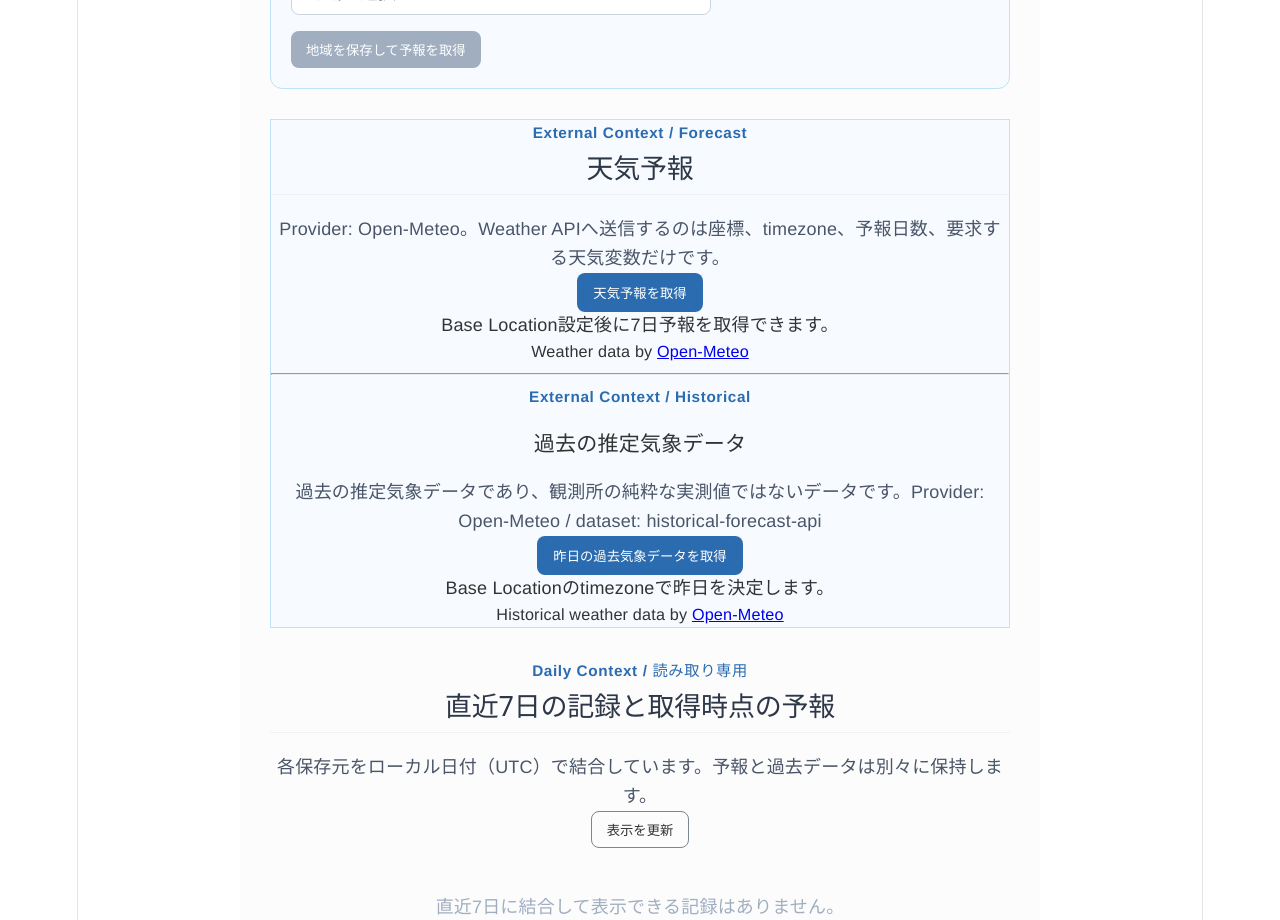
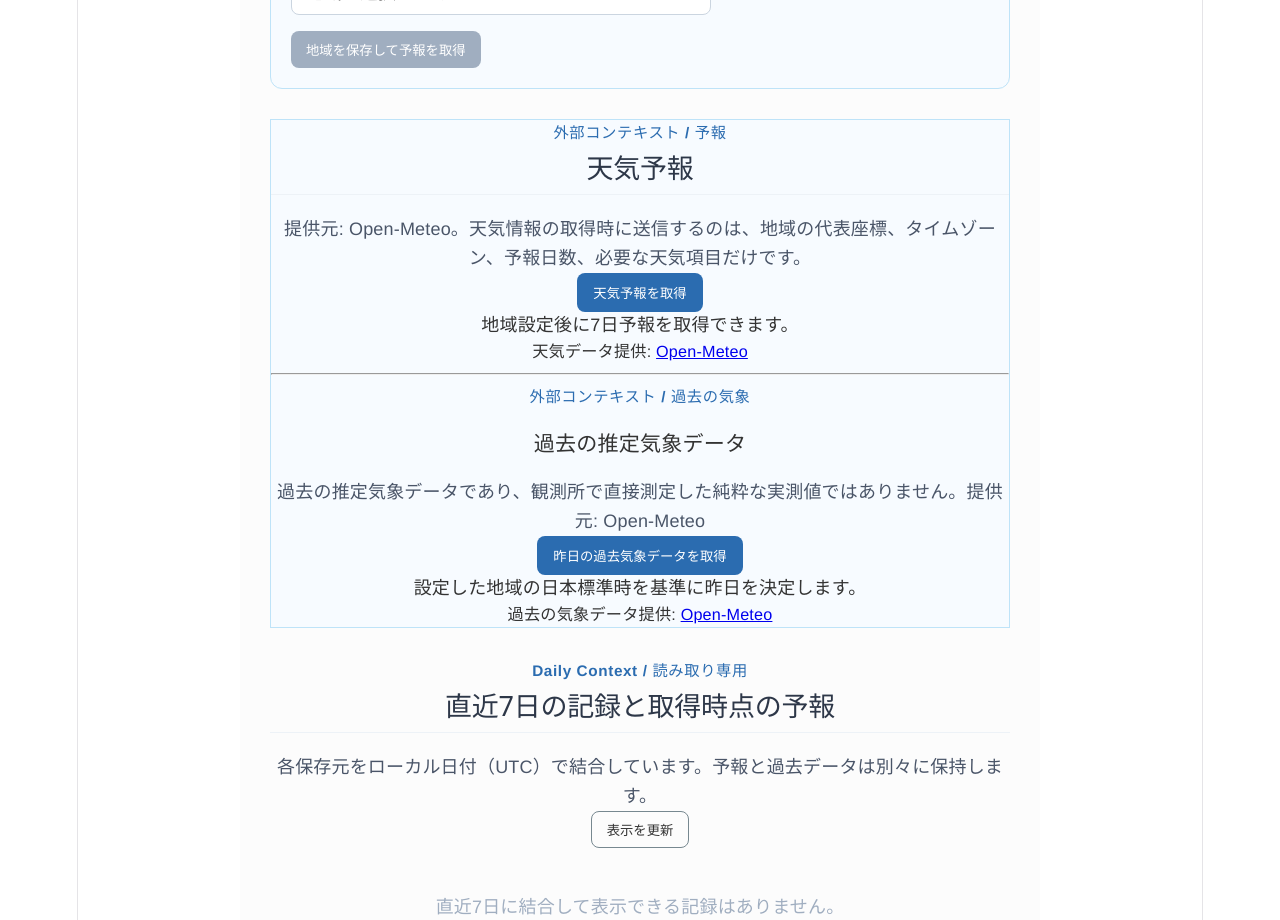
Before and after one commit to compassmaster/Compass, a React (Vite) app: page / in a window 1280 px wide. Shown: the part 1300-2220 px from the top of the page. Built offline with nearby package versions, Linux system fonts and the light colour scheme.

Commit message:
fix: localize weather forecast presentation

```diff
--- a/src/features/external-context/location/services/japaneseRegionOptions.ts
+++ b/src/features/external-context/location/services/japaneseRegionOptions.ts
@@ -34,6 +34,7 @@ export const JAPANESE_REGION_OPTIONS: readonly JapaneseRegionOption[] = [
   region('hiroshima', '広島市', 34.385, 132.455),
   region('takamatsu', '高松市', 34.342, 134.047),
   region('fukuoka', '福岡市', 33.59, 130.402),
+  region('sasebo', '佐世保市', 33.1799, 129.7151),
   region('kagoshima', '鹿児島市', 31.596, 130.557),
   region('naha', '那覇市', 26.212, 127.681),
 ];
--- a/src/features/external-context/weather/components/WeatherForecastPanel.tsx
+++ b/src/features/external-context/weather/components/WeatherForecastPanel.tsx
@@ -1,7 +1,7 @@
 import { useCallback, useEffect, useRef, useState } from 'react';
 import { historicalWeatherAcquisitionService, weatherForecastAcquisitionService } from '../services/compositionRoot.ts';
 import type { ObservedWeatherRecord, WeatherForecastSnapshot } from '../types/index.ts';
-import { getWeatherCodeLabel } from '../services/weatherCodeLabel.ts';
+import { getTimezoneLabel, getWeatherCodeLabel } from '../services/weatherCodeLabel.ts';
 import './WeatherForecastPanel.css';
 
 interface WeatherForecastPanelProps { readonly acquisitionRequestId?: number }
@@ -9,14 +9,14 @@ interface WeatherForecastPanelProps { readonly acquisitionRequestId?: number }
 export function WeatherForecastPanel({ acquisitionRequestId = 0 }: WeatherForecastPanelProps) {
   const inFlightRef = useRef(false);
   const [loading, setLoading] = useState(false);
-  const [message, setMessage] = useState('Base Location設定後に7日予報を取得できます。');
+  const [message, setMessage] = useState('地域設定後に7日予報を取得できます。');
   const [forecasts, setForecasts] = useState<readonly WeatherForecastSnapshot[]>(() => weatherForecastAcquisitionService.listLatest());
   const [historicalLoading,setHistoricalLoading]=useState(false);
-  const [historicalMessage,setHistoricalMessage]=useState('Base Locationのtimezoneで昨日を決定します。');
+  const [historicalMessage,setHistoricalMessage]=useState('設定した地域の日本標準時を基準に昨日を決定します。');
   const [historical,setHistorical]=useState<readonly ObservedWeatherRecord[]>(()=>historicalWeatherAcquisitionService.listLatest());
   const acquireHistorical=async()=>{ if(inFlightRef.current)return; inFlightRef.current=true; setHistoricalLoading(true); try { const result=await historicalWeatherAcquisitionService.acquirePreviousDay();
     if(result.status==='SUCCESS'){setHistoricalMessage(`${result.record.observedPeriod.localDate}を保存しました。最終取得時刻: ${new Date(result.record.source.fetchedAt).toLocaleString()}`);setHistorical(historicalWeatherAcquisitionService.listLatest());}
-    else if(result.status==='LOCATION_NOT_CONFIGURED')setHistoricalMessage('Base Locationを先に設定してください。API通信は行っていません。'); else setHistoricalMessage(`取得できませんでした: ${result.reason}`);
+    else if(result.status==='LOCATION_NOT_CONFIGURED')setHistoricalMessage('先に地域を設定してください。天気情報の取得は行っていません。'); else setHistoricalMessage(`取得できませんでした: ${result.reason}`);
   } finally {inFlightRef.current=false;setHistoricalLoading(false);} };
   const acquire = useCallback(async () => {
     if (inFlightRef.current) return;
@@ -28,7 +28,7 @@ export function WeatherForecastPanel({ acquisitionRequestId = 0 }: WeatherForeca
         const first = result.snapshots[0]?.targetPeriod.localDate; const last = result.snapshots.at(-1)?.targetPeriod.localDate;
         setMessage(`${result.snapshots.length}件を保存しました（${first}〜${last}）。最終取得: ${new Date(result.snapshots[0].source.fetchedAt).toLocaleString()}`);
         setForecasts(weatherForecastAcquisitionService.listLatest());
-      } else if (result.status === 'LOCATION_NOT_CONFIGURED') setMessage('Base Locationを先に設定してください。API通信は行っていません。');
+      } else if (result.status === 'LOCATION_NOT_CONFIGURED') setMessage('先に地域を設定してください。天気情報の取得は行っていません。');
       else setMessage(`取得できませんでした: ${result.reason}`);
     } finally { inFlightRef.current = false; setLoading(false); }
   }, []);
@@ -39,8 +39,8 @@ export function WeatherForecastPanel({ acquisitionRequestId = 0 }: WeatherForeca
     void acquire();
   }, [acquire, acquisitionRequestId]);
   return <section className="home-section weather-forecast-panel">
-    <p className="section-eyebrow">External Context / Forecast</p><h2 className="section-title">天気予報</h2>
-    <p className="home-description">Provider: Open-Meteo。Weather APIへ送信するのは座標、timezone、予報日数、要求する天気変数だけです。</p>
+    <p className="section-eyebrow">外部コンテキスト / 予報</p><h2 className="section-title">天気予報</h2>
+    <p className="home-description">提供元: Open-Meteo。天気情報の取得時に送信するのは、地域の代表座標、タイムゾーン、予報日数、必要な天気項目だけです。</p>
     <button type="button" onClick={acquire} disabled={loading}>{loading ? '取得中…' : '天気予報を取得'}</button>
     <p role="status">{message}</p>
     {forecasts.length > 0 && <div className="forecast-list">{forecasts.map((item) => <article key={item.id}>
@@ -49,12 +49,12 @@ export function WeatherForecastPanel({ acquisitionRequestId = 0 }: WeatherForeca
       <span>降水量 {format(item.forecastValues.precipitation)}</span><span>降水確率 {format(item.forecastValues.precipitationProbability)}</span>
       <span>天気 {getWeatherCodeLabel(item.forecastValues.weatherCode?.value ?? null)}</span>
     </article>)}</div>}
-    <p className="weather-attribution">Weather data by <a href="https://open-meteo.com/" target="_blank" rel="noreferrer">Open-Meteo</a></p>
-    <hr/><p className="section-eyebrow">External Context / Historical</p><h3>過去の推定気象データ</h3>
-    <p className="home-description">過去の推定気象データであり、観測所の純粋な実測値ではないデータです。Provider: Open-Meteo / dataset: historical-forecast-api</p>
+    <p className="weather-attribution">天気データ提供: <a href="https://open-meteo.com/" target="_blank" rel="noreferrer">Open-Meteo</a></p>
+    <hr/><p className="section-eyebrow">外部コンテキスト / 過去の気象</p><h3>過去の推定気象データ</h3>
+    <p className="home-description">過去の推定気象データであり、観測所で直接測定した純粋な実測値ではありません。提供元: Open-Meteo</p>
     <button type="button" onClick={acquireHistorical} disabled={historicalLoading}>{historicalLoading?'取得中…':'昨日の過去気象データを取得'}</button><p role="status">{historicalMessage}</p>
-    {historical.length>0&&<div className="forecast-list">{historical.map(item=><article key={item.id}><strong>{item.observedPeriod.localDate}</strong><span>timezone: {item.observedPeriod.timezone}</span>{item.location?.label&&<span>location: {item.location.label}</span>}<span>最低 {format(item.observedValues.dailyMinimumTemperature)}</span><span>最高 {format(item.observedValues.dailyMaximumTemperature)}</span><span>降水量 {format(item.observedValues.precipitation)}</span><span>天気 {getWeatherCodeLabel(item.observedValues.weatherCode?.value ?? null)}</span><span>{item.availability.status} / {item.source.sourceType}</span></article>)}</div>}
-    <p className="weather-attribution">Historical weather data by <a href="https://open-meteo.com/" target="_blank" rel="noreferrer">Open-Meteo</a></p>
+    {historical.length>0&&<div className="forecast-list">{historical.map(item=><article key={item.id}><strong>{item.observedPeriod.localDate}</strong><span>時刻基準: {getTimezoneLabel(item.observedPeriod.timezone)}</span>{item.location?.label&&<span>地域: {item.location.label}</span>}<span>最低 {format(item.observedValues.dailyMinimumTemperature)}</span><span>最高 {format(item.observedValues.dailyMaximumTemperature)}</span><span>降水量 {format(item.observedValues.precipitation)}</span><span>天気 {getWeatherCodeLabel(item.observedValues.weatherCode?.value ?? null)}</span></article>)}</div>}
+    <p className="weather-attribution">過去の気象データ提供: <a href="https://open-meteo.com/" target="_blank" rel="noreferrer">Open-Meteo</a></p>
   </section>;
 }
 function format(value: { readonly value: number | null; readonly unit?: string } | undefined): string { return value?.value === null || value === undefined ? '欠損' : `${value.value}${value.unit ?? ''}`; }
--- a/src/features/external-context/weather/services/weatherCodeLabel.ts
+++ b/src/features/external-context/weather/services/weatherCodeLabel.ts
@@ -13,3 +13,8 @@ export function getWeatherCodeLabel(code: number | null): string {
   };
   return labels[code] ?? `不明な天気（コード: ${code}）`;
 }
+
+/** IANA timezoneを利用者向けの名称へ変換し、未知値も技術値だと分かる形で表示する。 */
+export function getTimezoneLabel(timezone: string): string {
+  return timezone === 'Asia/Tokyo' ? '日本標準時' : `タイムゾーン: ${timezone}`;
+}
```
Also changed, not shown: scripts/test-location-weather-presentation.ts (+9 -1 lines), 2 other files (tests, documents, lock files or other folders).
